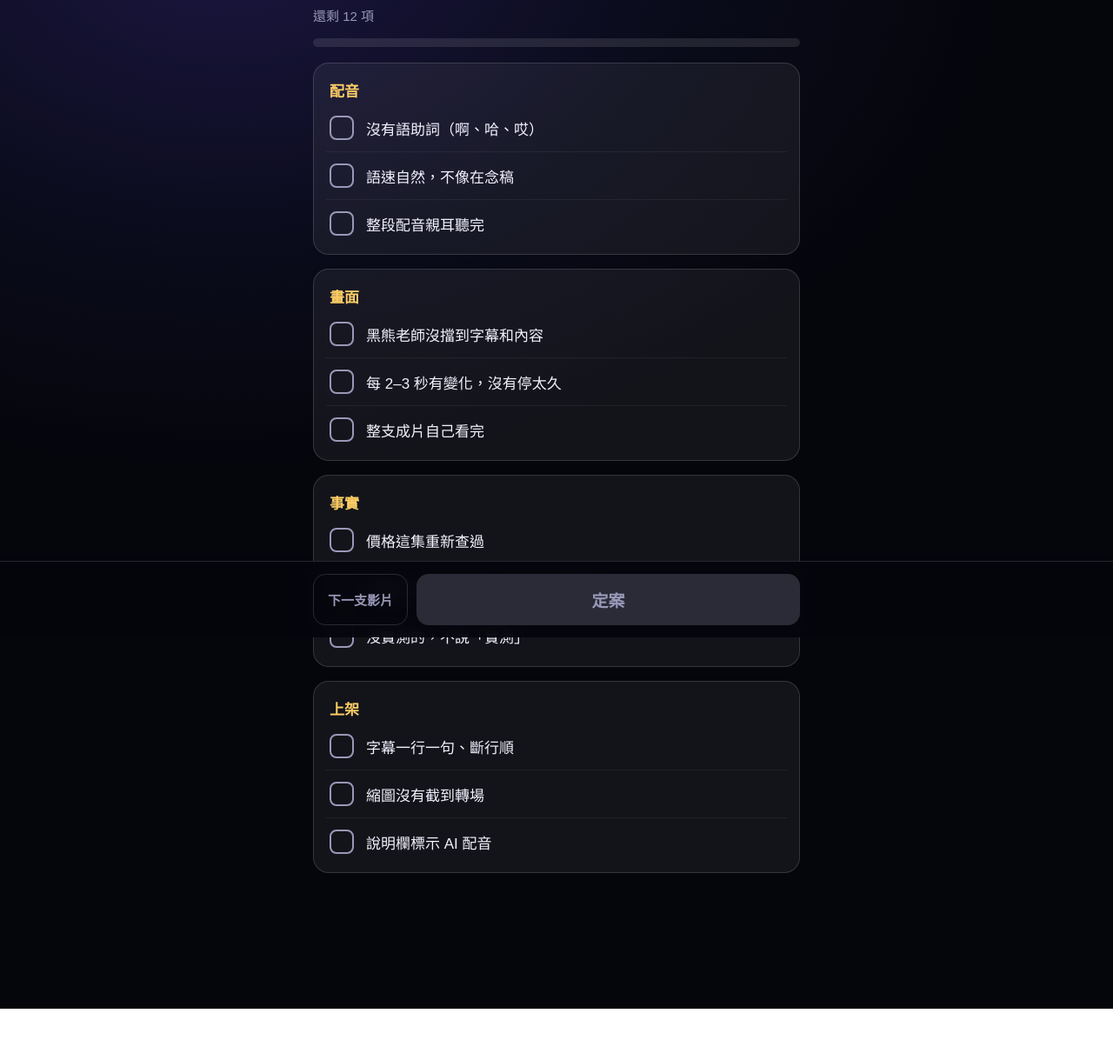
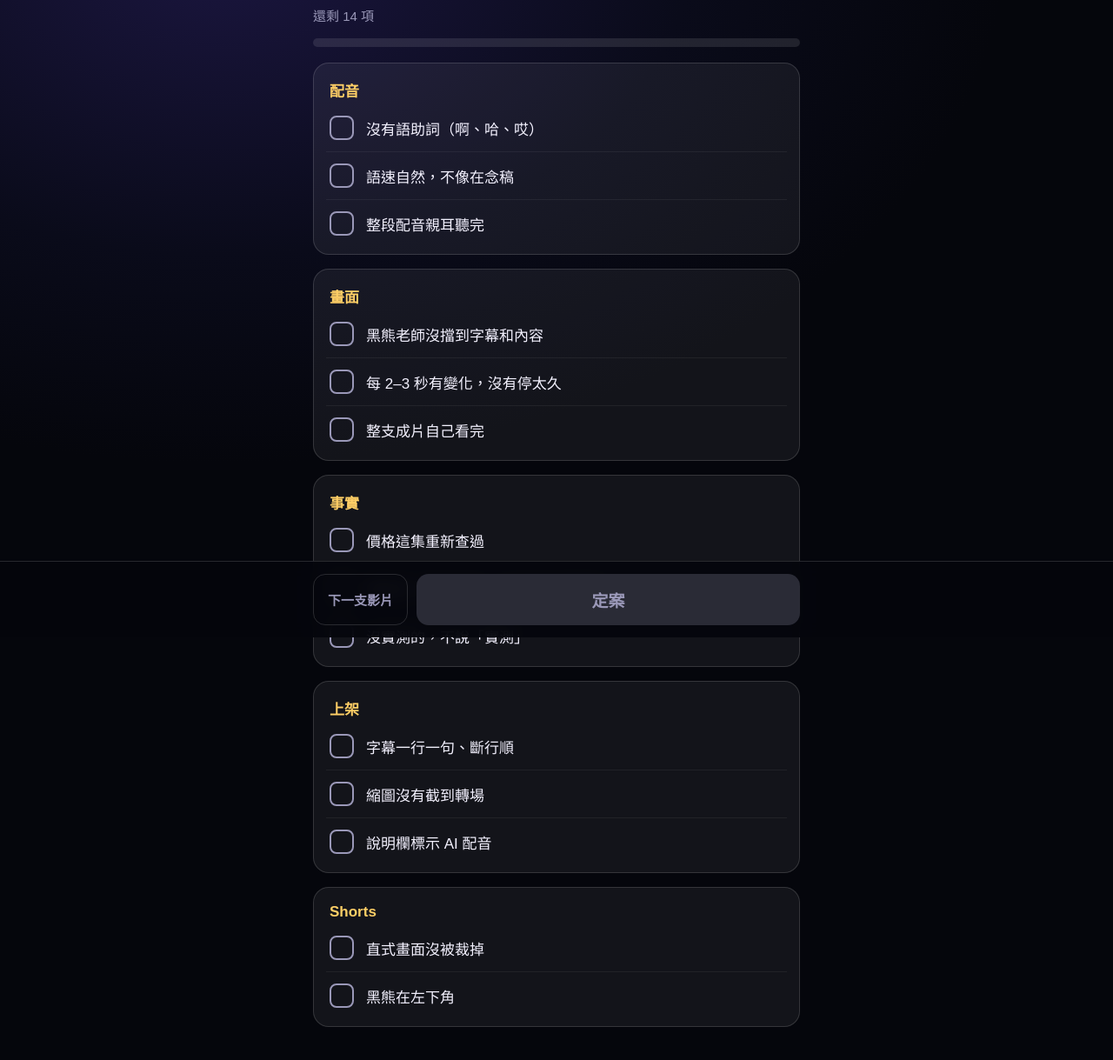
Before and after one commit to prayer168/final-check, a plain HTML site: page index.html in a window 1280 px wide. Shown: the part 67-1286 px from the top of the page at 87% size. Before the commit the page ends 1227 px from the top, so only its background shows below. Drawn offline with Linux system fonts and the light colour scheme.

Commit message:
加一組 Shorts 檢查項目（第二次，補上逗號）
Co-Authored-By: Claude Opus 5.5 <noreply@anthropic.com>

```diff
--- a/index.html
+++ b/index.html
@@ -35,7 +35,7 @@
 <body>
 <header>
   <h1>定案前檢查表</h1>
-  <div class="sub" id="left">還剩 12 項</div>
+  <div class="sub" id="left">還剩 14 項</div>
   <div class="bar"><i id="fill"></i></div>
 </header>
 <div class="done" id="done">✓ 已定案，可以上架了</div>
@@ -46,7 +46,8 @@ const GROUPS = {
   "配音": ["沒有語助詞（啊、哈、哎）", "語速自然，不像在念稿", "整段配音親耳聽完"],
   "畫面": ["黑熊老師沒擋到字幕和內容", "每 2–3 秒有變化，沒有停太久", "整支成片自己看完"],
   "事實": ["價格這集重新查過", "價格寫「僅供參考，未來都會再變動」", "沒實測的，不說「實測」"],
-  "上架": ["字幕一行一句、斷行順", "縮圖沒有截到轉場", "說明欄標示 AI 配音"]
+  "上架": ["字幕一行一句、斷行順", "縮圖沒有截到轉場", "說明欄標示 AI 配音"],
+  "Shorts": ["直式畫面沒被裁掉", "黑熊在左下角"]
 };
 const KEY = "final-check-v1";
 let saved = {};
```
